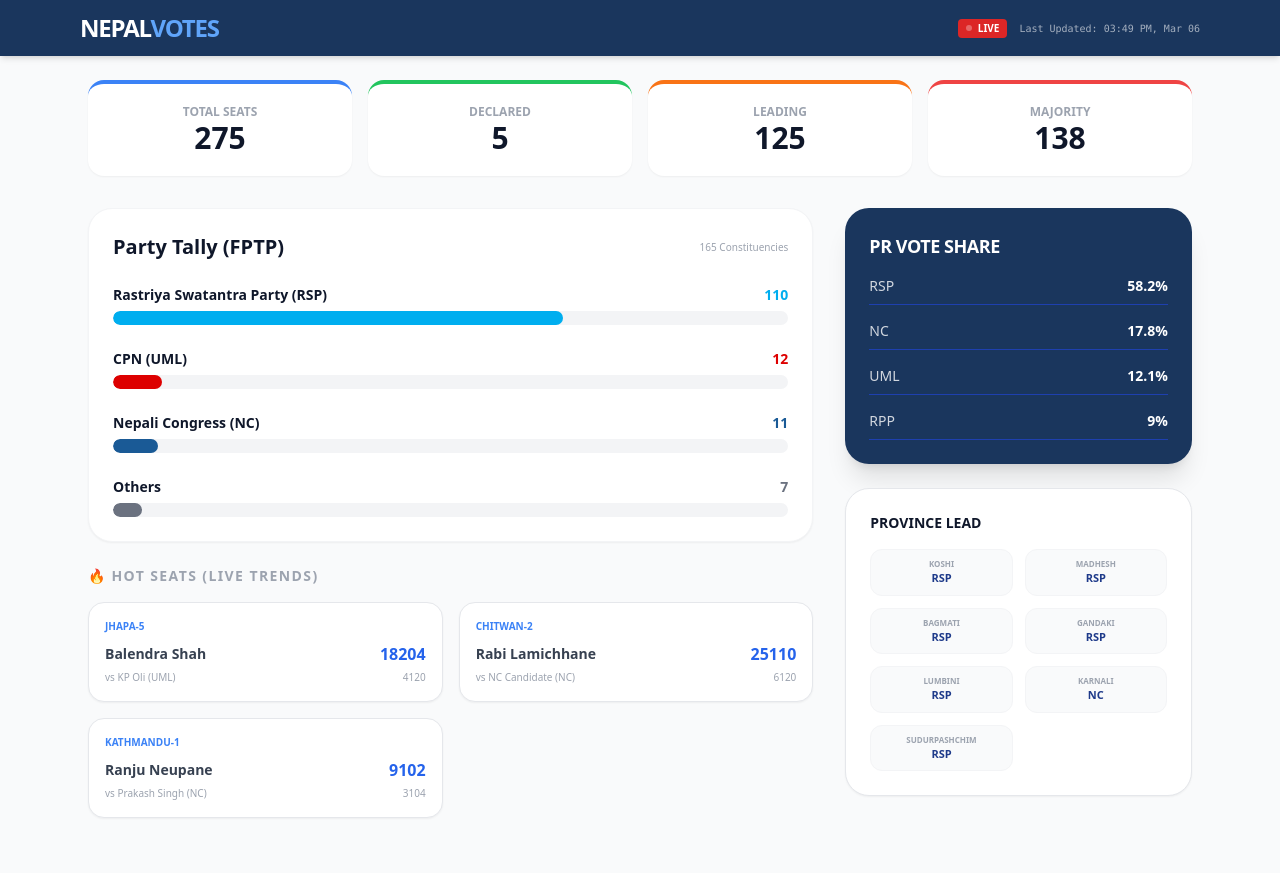
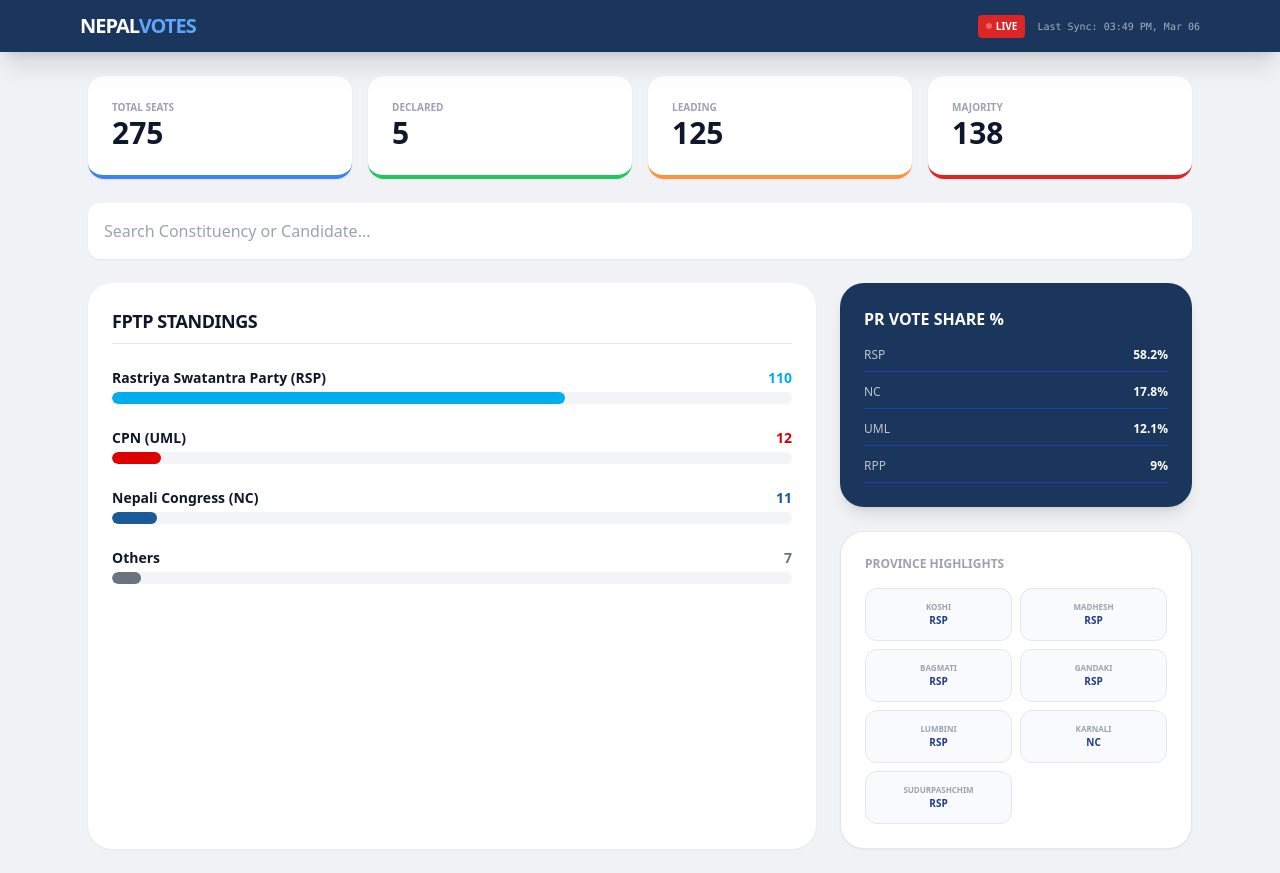
Before and after one commit to Nirdist-Group-PVT-LTD/election.nirdist.com.np, a plain HTML site: page index.html in a window 1280 px wide. Before the commit the page ends 842 px from the top, so only its background shows below. Drawn offline with nearby package versions, Linux system fonts and the light colour scheme.

Commit message:
Update index.html

```diff
--- a/index.html
+++ b/index.html
@@ -3,147 +3,118 @@
 <head>
     <meta charset="UTF-8">
     <meta name="viewport" content="width=device-width, initial-scale=1.0">
-    <title>NepalVotes 2026 – Live Election Dashboard</title>
+    <title>NepalVotes 2026 | Live Election Portal</title>
     <script src="https://cdn.tailwindcss.com"></script>
     <style>
         @keyframes pulse { 0%, 100% { opacity: 1; } 50% { opacity: 0.3; } }
         .live-dot { animation: pulse 2s infinite; }
-        .bar-transition { transition: width 1.5s ease-in-out; }
+        .rsp-blue { color: #00aeef; }
+        .rsp-bg { background-color: #00aeef; }
     </style>
 </head>
-<body class="bg-gray-50 text-slate-900">
+<body class="bg-[#f0f2f5] text-slate-900">
 
-    <nav class="bg-[#1a365d] text-white sticky top-0 z-50 shadow-md">
+    <nav class="bg-[#1a365d] text-white sticky top-0 z-50 shadow-xl">
         <div class="max-w-6xl mx-auto px-4 py-3 flex justify-between items-center">
-            <div class="flex items-center gap-2">
-                <span class="text-2xl font-bold tracking-tighter uppercase">Nepal<span class="text-blue-400">Votes</span></span>
-            </div>
+            <h1 class="text-xl font-black tracking-tighter">NEPAL<span class="text-blue-400">VOTES</span></h1>
             <div class="flex items-center gap-3">
-                <div class="flex items-center gap-1.5 bg-red-600 px-2 py-0.5 rounded text-[10px] font-bold">
+                <span class="bg-red-600 px-2 py-1 rounded text-[10px] font-bold flex items-center gap-1">
                     <span class="w-1.5 h-1.5 bg-white rounded-full live-dot"></span> LIVE
-                </div>
-                <span id="update-time" class="text-[10px] opacity-60 font-mono">Syncing...</span>
+                </span>
+                <span id="update-time" class="text-[10px] opacity-60 font-mono">Loading...</span>
             </div>
         </div>
     </nav>
 
-    <main class="max-w-6xl mx-auto p-4 md:p-6 space-y-8">
+    <main class="max-w-6xl mx-auto p-4 md:p-6 space-y-6">
 
-        <div class="grid grid-cols-2 lg:grid-cols-4 gap-4">
-            <div class="bg-white p-5 rounded-2xl shadow-sm border-t-4 border-blue-500 text-center">
-                <p class="text-xs font-bold text-gray-400 uppercase">Total Seats</p>
+        <section class="grid grid-cols-2 lg:grid-cols-4 gap-4">
+            <div class="bg-white p-6 rounded-2xl shadow-sm border-b-4 border-blue-500">
+                <p class="text-[10px] font-bold text-gray-400 uppercase">Total Seats</p>
                 <p class="text-3xl font-black">275</p>
             </div>
-            <div class="bg-white p-5 rounded-2xl shadow-sm border-t-4 border-green-500 text-center">
-                <p class="text-xs font-bold text-gray-400 uppercase">Declared</p>
+            <div class="bg-white p-6 rounded-2xl shadow-sm border-b-4 border-green-500">
+                <p class="text-[10px] font-bold text-gray-400 uppercase">Declared</p>
                 <p id="stat-declared" class="text-3xl font-black">0</p>
             </div>
-            <div class="bg-white p-5 rounded-2xl shadow-sm border-t-4 border-orange-500 text-center">
-                <p class="text-xs font-bold text-gray-400 uppercase">Leading</p>
+            <div class="bg-white p-6 rounded-2xl shadow-sm border-b-4 border-orange-400">
+                <p class="text-[10px] font-bold text-gray-400 uppercase">Leading</p>
                 <p id="stat-leading" class="text-3xl font-black">0</p>
             </div>
-            <div class="bg-white p-5 rounded-2xl shadow-sm border-t-4 border-red-500 text-center">
-                <p class="text-xs font-bold text-gray-400 uppercase">Majority</p>
+            <div class="bg-white p-6 rounded-2xl shadow-sm border-b-4 border-red-600">
+                <p class="text-[10px] font-bold text-gray-400 uppercase">Majority</p>
                 <p class="text-3xl font-black">138</p>
             </div>
+        </section>
+
+        <div class="relative">
+            <input type="text" placeholder="Search Constituency or Candidate..." class="w-full p-4 rounded-xl border-none shadow-sm focus:ring-2 focus:ring-blue-500 outline-none">
         </div>
 
-        <div class="grid lg:grid-cols-3 gap-8">
-            <div class="lg:col-span-2 space-y-6">
-                <div class="bg-white p-6 rounded-3xl shadow-sm border border-gray-100">
-                    <h2 class="text-xl font-black mb-6 flex items-center justify-between">
-                        Party Tally (FPTP)
-                        <span class="text-[10px] text-gray-400 font-normal">165 Constituencies</span>
-                    </h2>
-                    <div id="party-bars" class="space-y-6">
-                        </div>
-                </div>
-
-                <div>
-                    <h2 class="text-sm font-bold text-gray-400 uppercase tracking-widest mb-4">🔥 Hot Seats (Live Trends)</h2>
-                    <div id="hot-seats" class="grid md:grid-cols-2 gap-4">
-                        </div>
-                </div>
+        <div class="grid lg:grid-cols-3 gap-6">
+            <div class="lg:col-span-2 bg-white p-6 rounded-3xl shadow-sm">
+                <h2 class="text-lg font-black mb-6 uppercase tracking-tight border-b pb-2">FPTP Standings</h2>
+                <div id="fptp-list" class="space-y-6">
+                    </div>
             </div>
 
             <div class="space-y-6">
-                <div class="bg-[#1a365d] text-white p-6 rounded-3xl shadow-xl">
-                    <h2 class="text-lg font-black mb-4 uppercase tracking-tight">PR Vote Share</h2>
-                    <div id="pr-list" class="space-y-4">
-                        </div>
+                <div class="bg-[#1a365d] text-white p-6 rounded-3xl shadow-lg">
+                    <h2 class="text-md font-bold mb-4 uppercase">PR Vote Share %</h2>
+                    <div id="pr-list" class="space-y-3"></div>
                 </div>
 
                 <div class="bg-white p-6 rounded-3xl shadow-sm border">
-                    <h2 class="text-sm font-black mb-4 uppercase">Province Lead</h2>
-                    <div id="province-list" class="grid grid-cols-2 gap-3 text-center">
-                        </div>
+                    <h2 class="text-xs font-black mb-4 uppercase text-gray-400">Province Highlights</h2>
+                    <div id="province-list" class="grid grid-cols-2 gap-2"></div>
                 </div>
             </div>
         </div>
     </main>
 
     <script>
-        async function loadData() {
+        async function refreshData() {
             try {
-                const response = await fetch('data.json?v=' + Date.now());
-                const data = await response.json();
+                const res = await fetch('data.json?v=' + Date.now());
+                const d = await res.json();
 
-                // 1. Header & Stats
-                document.getElementById('update-time').innerText = "Last Updated: " + data.updated;
-                document.getElementById('stat-declared').innerText = data.summary.declared;
-                document.getElementById('stat-leading').innerText = data.summary.leading;
+                document.getElementById('update-time').innerText = "Last Sync: " + d.updated;
+                document.getElementById('stat-declared').innerText = d.summary.declared;
+                document.getElementById('stat-leading').innerText = d.summary.leading;
 
-                // 2. Party Bars (FPTP)
-                const barContainer = document.getElementById('party-bars');
-                barContainer.innerHTML = data.fptp.map(p => {
-                    const pct = (p.seats / 165) * 100;
-                    return `
+                // Render FPTP Bars
+                document.getElementById('fptp-list').innerHTML = d.fptp.map(p => `
                     <div>
-                        <div class="flex justify-between font-bold text-sm mb-1.5">
+                        <div class="flex justify-between font-bold text-sm mb-1">
                             <span>${p.party}</span>
                             <span style="color: ${p.color}">${p.seats}</span>
                         </div>
-                        <div class="w-full bg-gray-100 h-3.5 rounded-full overflow-hidden">
-                            <div class="bar-transition h-full rounded-full" style="width: ${pct}%; background-color: ${p.color}"></div>
+                        <div class="w-full bg-gray-100 h-3 rounded-full overflow-hidden">
+                            <div class="h-full rounded-full transition-all duration-1000" style="width: ${(p.seats/165)*100}%; background-color: ${p.color}"></div>
                         </div>
-                    </div>`;
-                }).join('');
+                    </div>
+                `).join('');
 
-                // 3. Hot Seats
-                const hotContainer = document.getElementById('hot-seats');
-                hotContainer.innerHTML = data.hot_seats.map(s => `
-                    <div class="bg-white border p-4 rounded-2xl shadow-sm">
-                        <p class="text-[10px] font-bold text-blue-500 uppercase mb-2">${s.constituency}</p>
-                        <div class="flex justify-between items-center mb-1">
-                            <span class="font-bold text-sm text-gray-700">${s.leader}</span>
-                            <span class="text-blue-600 font-black">${s.l_votes}</span>
-                        </div>
-                        <div class="text-[10px] flex justify-between text-gray-400">
-                            <span>vs ${s.runner} (${s.r_party})</span>
-                            <span>${s.r_votes}</span>
-                        </div>
-                    </div>`).join('');
+                // Render PR Shares
+                document.getElementById('pr-list').innerHTML = d.pr.map(p => `
+                    <div class="flex justify-between text-xs border-b border-blue-800 pb-2">
+                        <span class="opacity-70">${p.party}</span>
+                        <span class="font-bold">${p.share}%</span>
+                    </div>
+                `).join('');
 
-                // 4. PR Shares
-                const prContainer = document.getElementById('pr-list');
-                prContainer.innerHTML = data.pr.map(p => `
-                    <div class="flex justify-between border-b border-blue-800 pb-2 text-sm">
-                        <span class="opacity-80">${p.party}</span>
-                        <span class="font-bold">${p.share}%</span>
-                    </div>`).join('');
+                // Render Provinces
+                document.getElementById('province-list').innerHTML = d.provinces.map(pr => `
+                    <div class="bg-gray-50 p-3 rounded-xl border text-center">
+                        <p class="text-[8px] font-bold text-gray-400 uppercase">${pr.name}</p>
+                        <p class="text-[10px] font-black text-blue-900">${pr.lead}</p>
+                    </div>
+                `).join('');
 
-                // 5. Provinces
-                const provContainer = document.getElementById('province-list');
-                provContainer.innerHTML = data.provinces.map(pr => `
-                    <div class="bg-gray-50 p-2 rounded-xl border border-gray-100">
-                        <p class="text-[8px] text-gray-400 uppercase font-bold">${pr.name}</p>
-                        <p class="text-[11px] font-black text-blue-900">${pr.lead}</p>
-                    </div>`).join('');
-
-            } catch (err) { console.log("Still loading data.json..."); }
+            } catch (e) { console.log("Waiting for data.json..."); }
         }
-        setInterval(loadData, 15000);
-        loadData();
+        setInterval(refreshData, 15000);
+        refreshData();
     </script>
 </body>
 </html>
```
